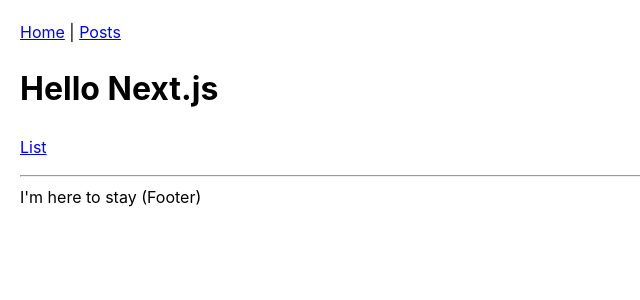
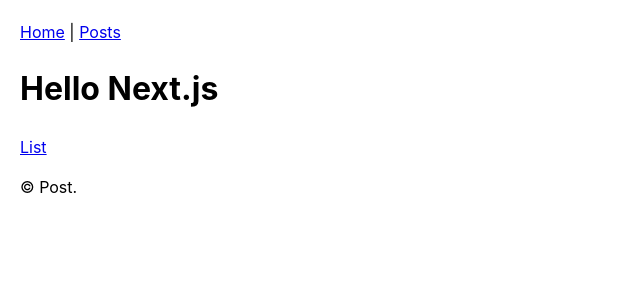
Before and after one commit to dsk52/post, a Next.js app: page / in a window 1280 px wide. Shown: the top 300 px of the page, without its empty margins (0-640 px from the left). Built offline with nearby package versions, Linux system fonts and the light colour scheme.

Commit message:
Feader/Footer分割

```diff
--- /dev/null
+++ b/layouts/Footer.tsx
@@ -0,0 +1,5 @@
+export const Footer: React.FC = () => (
+  <footer>
+    <span>&copy; Post.</span>
+  </footer>
+)
--- /dev/null
+++ b/layouts/Header.tsx
@@ -0,0 +1,16 @@
+import Link from 'next/link'
+import { routes } from '../routes'
+
+export const Header: React.FC = () => (
+  <header>
+    <nav>
+      <Link href={routes.top}>
+        <a>Home</a>
+      </Link>{' '}
+      |{' '}
+      <Link href={routes.post}>
+        <a>Posts</a>
+      </Link>{' '}
+    </nav>
+  </header>
+)
--- a/layouts/Layout.tsx
+++ b/layouts/Layout.tsx
@@ -1,10 +1,10 @@
-import React, { ReactNode } from 'react'
-import Link from 'next/link'
-import { routes } from '../routes'
+import * as React from 'react'
 import { MetaHead } from '../components/MetaHead'
+import { Header } from './Header'
+import { Footer } from './Footer'
 
 type Props = {
-  children?: ReactNode
+  children?: React.ReactNode
   title?: string
   description?: string
   pagePath?: string
@@ -18,22 +18,9 @@
 }: Props) => (
   <div>
     <MetaHead title={title} description={description} pagePath={pagePath} />
-    <header>
-      <nav>
-        <Link href={routes.top}>
-          <a>Home</a>
-        </Link>{' '}
-        |{' '}
-        <Link href={routes.post}>
-          <a>Posts</a>
-        </Link>{' '}
-      </nav>
-    </header>
+    <Header />
     {children}
-    <footer>
-      <hr />
-      <span>I&apos;m here to stay (Footer)</span>
-    </footer>
+    <Footer />
   </div>
 )
 
```
